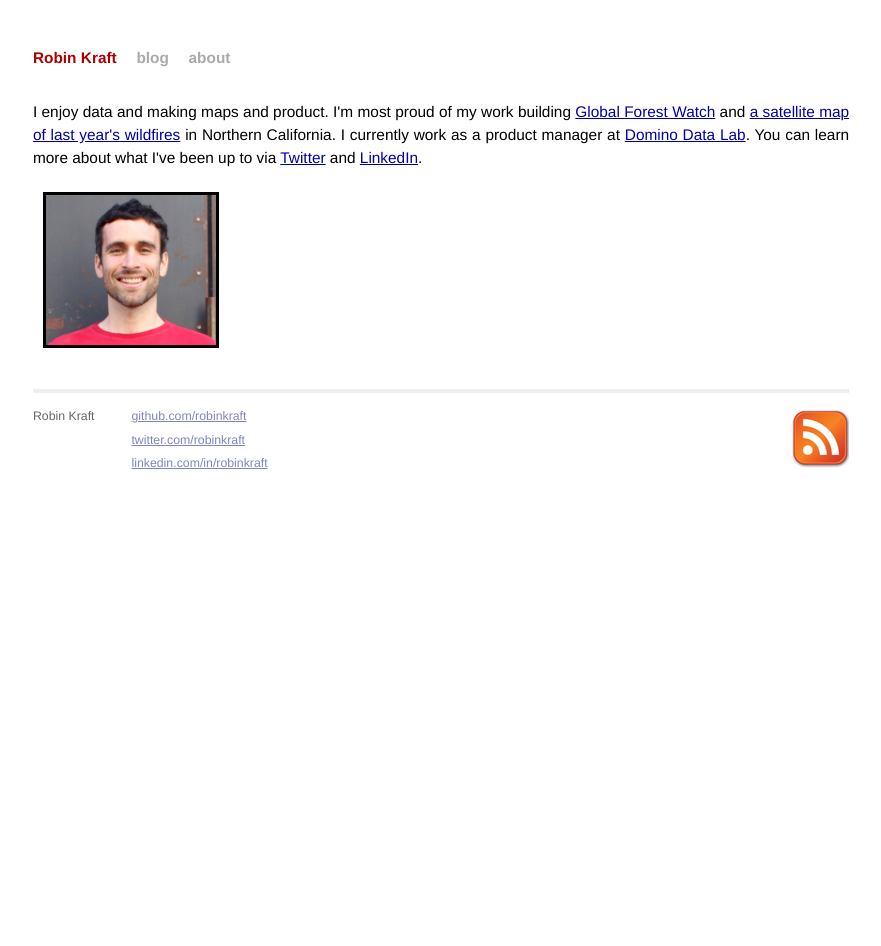
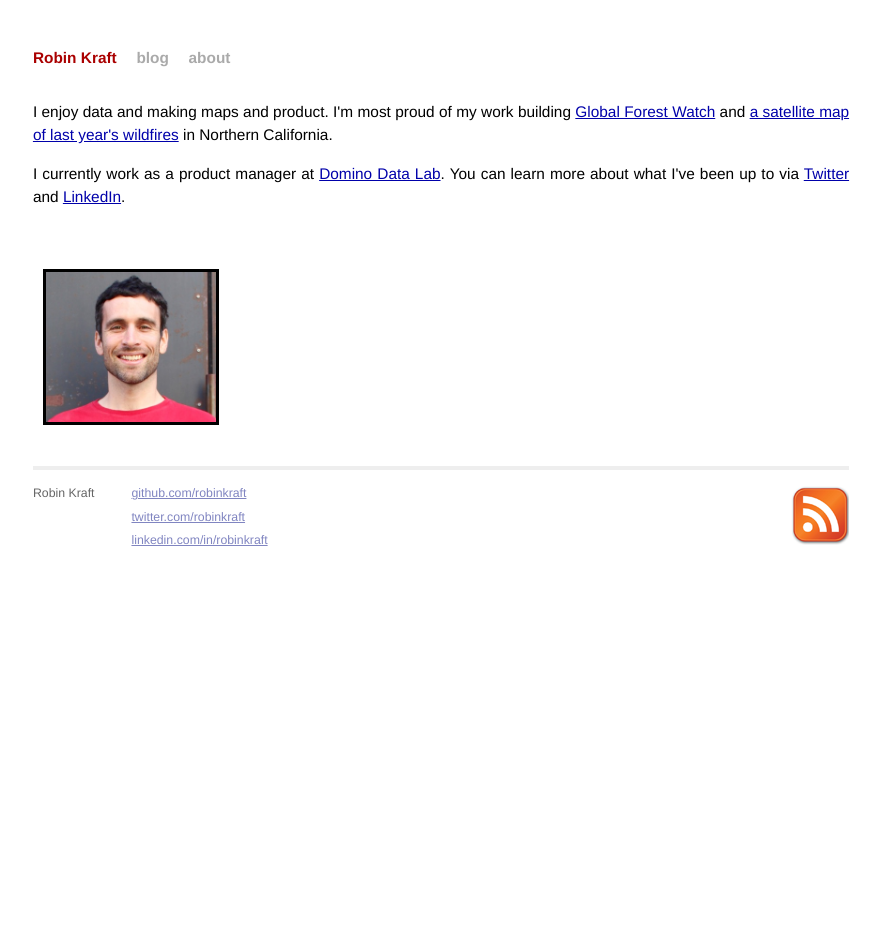
Before and after one commit to robinkraft/robinkraft.github.com, a Jekyll site: the page built from about.html, in a window 1280 px wide. Shown: the whole page, without its empty margins (199-1080 px from the left). Built offline with Jekyll 4.4.1, drawn with Linux system fonts in a browser that asks for light colours.

Commit message:
formatting

```diff
--- a/about.html
+++ b/about.html
@@ -3,10 +3,10 @@
 title: About
 ---
 
-I enjoy data and making maps and product. I'm most proud of my work building <a href="https://www.globalforestwatch.org">Global Forest Watch</a> and <a href="https://robinkraft.github.io/norcal-fires-imagery/compare.html">a satellite map of last year's wildfires</a> in Northern California.
-
-I currently work as a product manager at <a href="https://www.dominodatalab.com">Domino Data Lab</a>. You can learn more about what I've been up to via <a href="https://twitter.com/robinkraft">Twitter</a> and <a href="https://www.linkedin.com/in/robinkraft">LinkedIn</a>.
-
+<p>I enjoy data and making maps and product. I'm most proud of my work building <a href="https://www.globalforestwatch.org">Global Forest Watch</a> and <a href="https://robinkraft.github.io/norcal-fires-imagery/compare.html">a satellite map of last year's wildfires</a> in Northern California.
+</p>
+<p>I currently work as a product manager at <a href="https://www.dominodatalab.com">Domino Data Lab</a>. You can learn more about what I've been up to via <a href="https://twitter.com/robinkraft">Twitter</a> and <a href="https://www.linkedin.com/in/robinkraft">LinkedIn</a>.
+</p>
 <br />
 <br />
 <img src="/images/robin.jpg" height=150 style="border:3px solid #000000; margin: 0px 10px 10px 10px;" />
```
